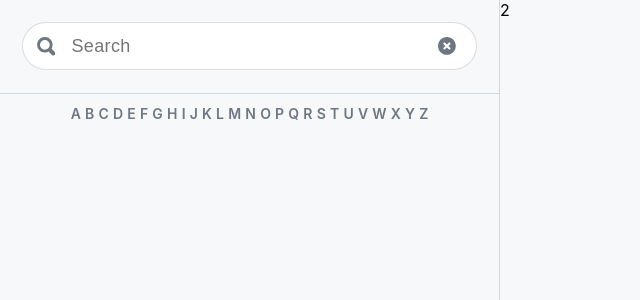
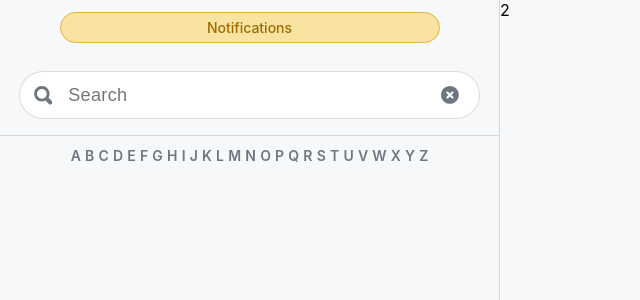
Before and after one commit to amarmanhala/humans, a Next.js app: page / in a window 1280 px wide. Shown: the top 300 px of the page, without its empty margins (0-640 px from the left). Built offline with nearby package versions, Linux system fonts and the light colour scheme.

Commit message:
Add Notifications

```diff
--- a/src/components/FilterByAlphabetically.module.css
+++ b/src/components/FilterByAlphabetically.module.css
@@ -4,12 +4,19 @@
   justify-content: center;
   font-size: 14px;
   font-weight: 600;
-  color: var(--fg-secondary);
+
   padding: 0.8em;
   cursor: pointer;
+  overflow: hidden;
 }
 .alphabet {
   cursor: pointer;
   margin: 0px 0.15em;
+  color: var(--fg-secondary);
 
 }
+.alphabet:hover {
+  transform: scale(2); /* (150% zoom - Note: if the zoom is too large, it will go outside of the viewport) */
+  margin: 0px 0.5em;
+  color: var(--accent-fg);
+}
--- /dev/null
+++ b/src/components/Notifications.js
@@ -0,0 +1,8 @@
+import React from 'react'
+import styles from './Notifications.module.css'
+
+export default function Notifications() {
+  return (
+    <div className={styles.wrapper}><div className={styles.notification}>Notifications</div></div>
+  )
+}
--- /dev/null
+++ b/src/components/Notifications.module.css
@@ -0,0 +1,20 @@
+.wrapper {
+  width: 100%;
+  padding: 12px;
+
+  color: var(--fg-attention);
+
+  display: flex;
+  justify-content: center;
+  font-weight: 500;
+  font-size: 14px;
+}
+.notification {
+  background-color: var(--bg-attention);
+  border: 1px solid var(--border-attention);
+  width: 80%;
+  padding: 6px;
+  border-radius: 20px;
+  display: flex;
+  justify-content: center;
+}
--- a/src/components/Search.js
+++ b/src/components/Search.js
@@ -28,7 +28,7 @@ export default function Search() {
           value={searchText}
           className={styles.searchInput}
         ></input>
-        {searchText != "" && (
+        {searchText !== "" && (
           <button onClick={() => setSearchText("")} className={styles.clear}>
             <svg
               width="40"
--- a/src/components/Search.module.css
+++ b/src/components/Search.module.css
@@ -1,5 +1,5 @@
 .container {
-  padding: 1.4em;
+  padding: 1em 1.2em;
   border-block-end: 1px solid var(--border);
 }
 .searchInputWrapper {
--- a/src/components/Sidebar.js
+++ b/src/components/Sidebar.js
@@ -1,11 +1,13 @@
 import React from 'react'
 import FilterByAlphabetically from './FilterByAlphabetically'
+import Notifications from './Notifications'
 import Search from './Search'
 import styles from "./Sidebar.module.css"
 
 export default function Sidebar() {
   return (
     <div className={styles.container}>
+      <Notifications></Notifications>
       <Search></Search>
       <FilterByAlphabetically></FilterByAlphabetically>
     </div>
--- a/src/components/Sidebar.module.css
+++ b/src/components/Sidebar.module.css
@@ -3,3 +3,8 @@
   height: 100vh;
   border-right: 1px solid var(--border);
 }
+@media (max-width: 980px) {
+  .container {
+    border: none;
+  }
+  }
--- a/styles/globals.css
+++ b/styles/globals.css
@@ -3,20 +3,23 @@
   --bg-secondary: #fff;
   --bg-inset: #f6f8fa;
   --bg: #f6f8fa;
+  --bg-attention: #f8e3a1;
 /* Foregrounds colors */
   --fg: #24292f;
   --fg-secondary: #6e7781;
   --fg-muted: #57606a;
   --fg-onemphasis: #ffffff;
+  --fg-attention: #9e6a03;
 /* Border colors */
 --border:#d0d7de;
 --border-muted: hsla(210,18%,87%,1);
 --border-secondary: rgba(27,31,36,0.15);
+--border-attention: #e3b341;
 /* Accent */
 --accent-fg: #0969da;
 --accent-emphasis: #0969da;
 --accent-muted: rgba(84,174,255,0.4);
---accent-secondary: ddf4ff;
+--accent-secondary: #ddf4ff;
 /* Success */
 --success-fg: #1a7f37;
 --success-emphasis: #2da44e;
```
